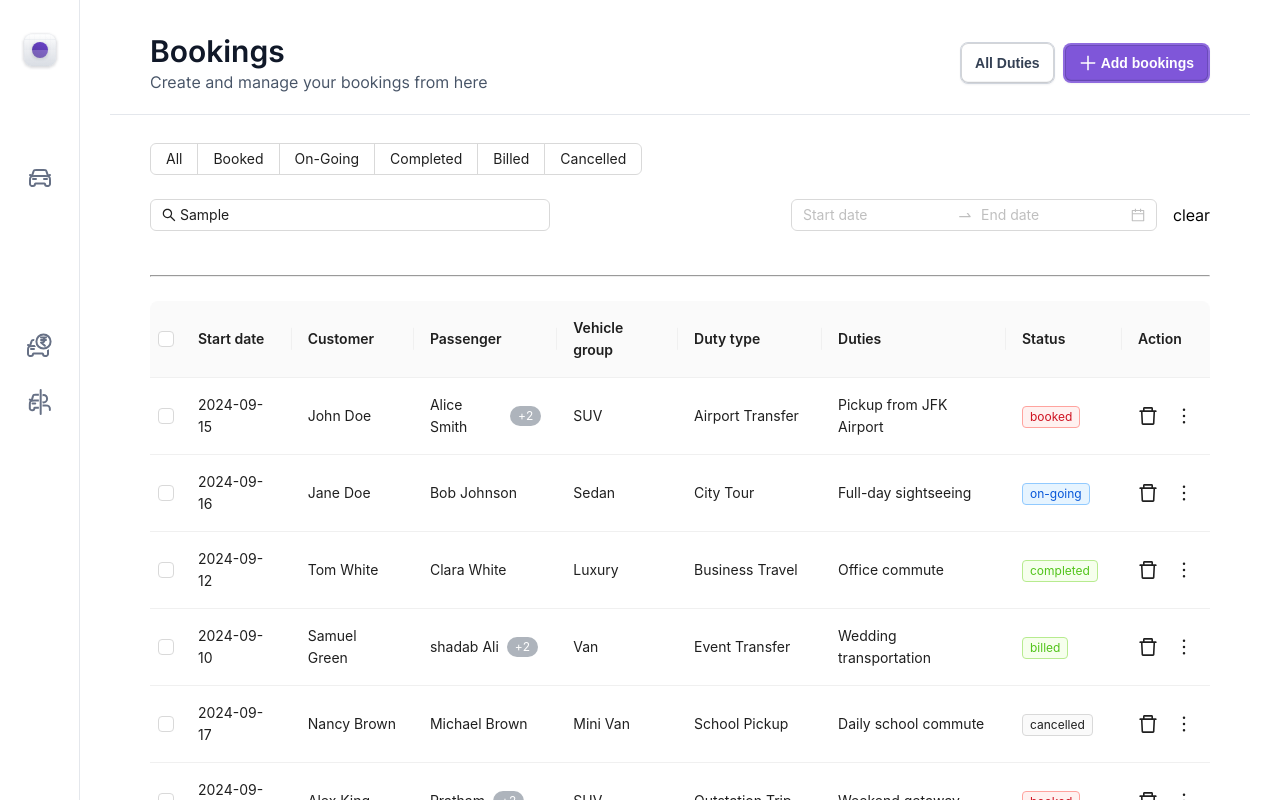
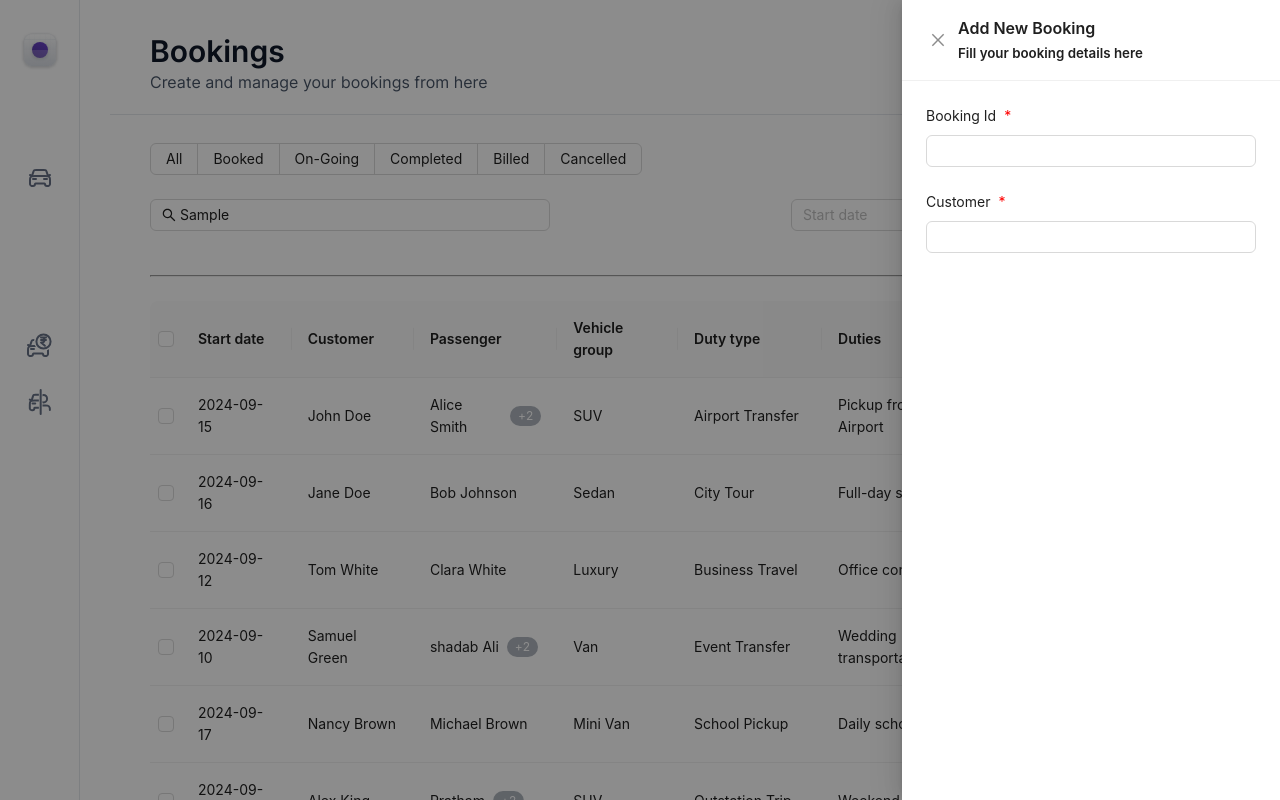
Before and after one commit to Timbr-Tech/bluestar-admin-panel, a React (Create React App) app: page /bookings in a window 1280 px wide. Both pictures are taken after typing "Sample", "Sample", "Sample" into the empty fields and a click on the button "Add bookings". Shown: the top 800 px of the page. Built offline with nearby package versions, Linux system fonts and the light colour scheme; some icons are missing.

Commit message:
WIP: aad new bookings drawer

```diff
--- a/src/pages/Bookings/index.tsx
+++ b/src/pages/Bookings/index.tsx
@@ -9,10 +9,18 @@
 import PrimaryBtn from "../../components/PrimaryBtn";
 import { PlusOutlined, SearchOutlined } from "@ant-design/icons";
 import BookingsTable from "../../components/BookingsTable";
-import { DatePicker, Input, Radio, Space } from "antd";
+import { DatePicker, Drawer, Input, Radio, Space, Form, Select } from "antd";
 
 const { RangePicker } = DatePicker;
-
+const customizeRequiredMark = (
+  label: React.ReactNode,
+  { required }: { required: boolean }
+) => (
+  <Space>
+    {label}
+    {required && <span style={{ color: "red" }}>*</span>}
+  </Space>
+);
 const BookingsTabs = () => {
   const [filter, setFilter] = useState("");
   return (
@@ -33,11 +41,14 @@
 
 const Bookings = () => {
   const [searchTerm, setSearchTerm] = useState<string>("");
+  const [openAddDrawer, setOpenAddDrawer] = useState<boolean>(false);
 
   const searchHandler = (e: ChangeEvent<HTMLInputElement>) => {
     const value = e.target.value;
     setSearchTerm(value);
   };
+
+  const [form] = Form.useForm();
 
   return (
     <div className={cn("container", styles.container)}>
@@ -52,7 +63,9 @@
           <SecondaryBtn onClick={() => {}} btnText="All Duties" />
           <PrimaryBtn
             LeadingIcon={PlusOutlined}
-            onClick={() => {}}
+            onClick={() => {
+              setOpenAddDrawer(true);
+            }}
             btnText="Add bookings"
           />
         </div>
@@ -82,6 +95,45 @@
         <hr />
         <BookingsTable />
       </div>
+      <Drawer
+        destroyOnClose
+        mask
+        title={
+          <div>
+            <div>Add New Booking</div>
+            <small>Fill your booking details here</small>
+          </div>
+        }
+        onClose={() => {
+          setOpenAddDrawer(false);
+        }}
+        open={openAddDrawer}
+      >
+        <div>
+          <Form
+            layout="vertical"
+            form={form}
+            name="control-hooks"
+            onFinish={() => {}}
+            requiredMark={customizeRequiredMark}
+          >
+            <Form.Item
+              name="bookingId"
+              label="Booking Id"
+              rules={[{ required: true }]}
+            >
+              <Input />
+            </Form.Item>
+            <Form.Item
+              name="customer"
+              label="Customer"
+              rules={[{ required: true }]}
+            >
+              <Input />
+            </Form.Item>
+          </Form>
+        </div>
+      </Drawer>
     </div>
   );
 };
```
